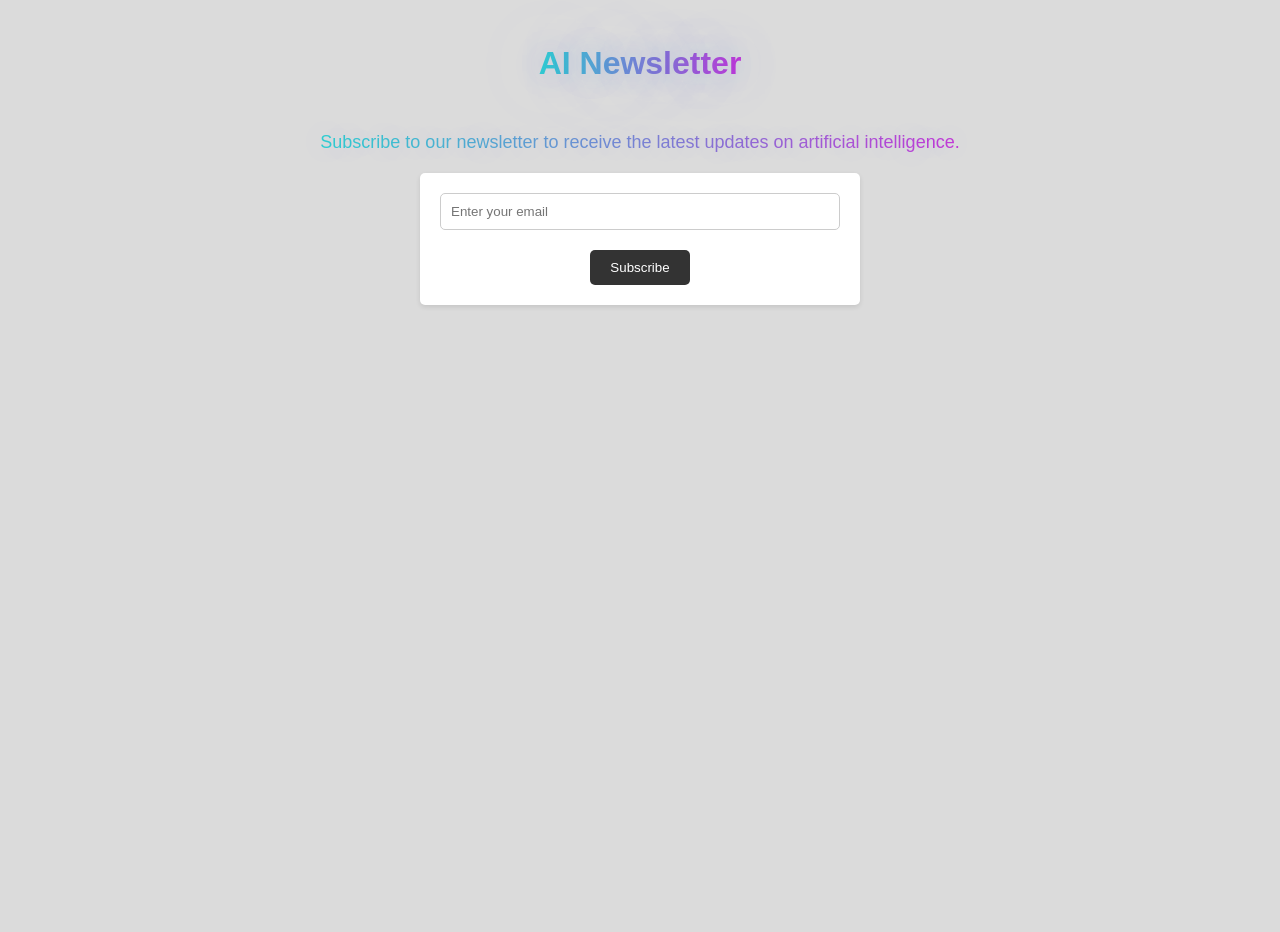
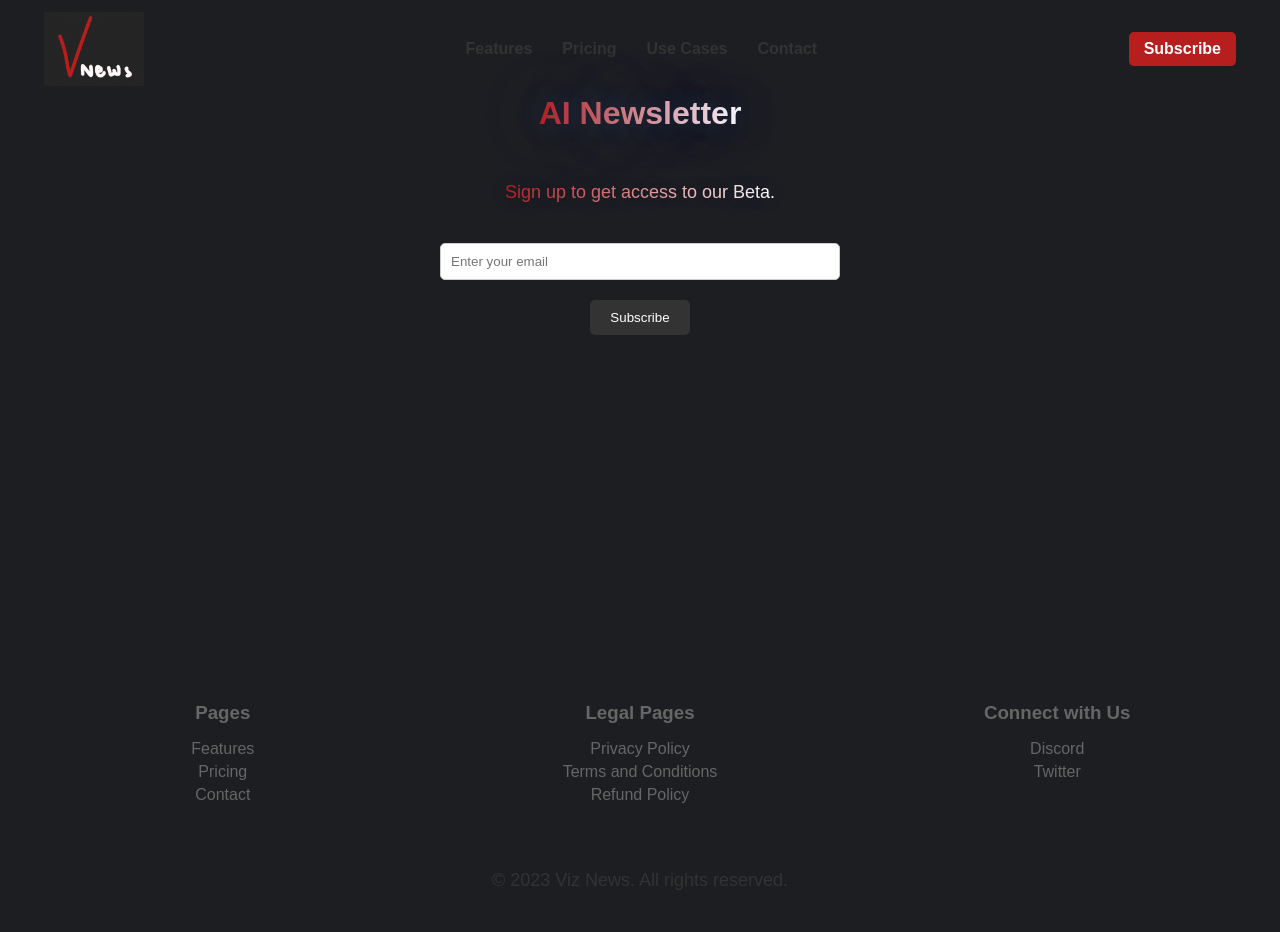
Before and after one commit to Viz-gov/AI_Newsletter, a plain HTML site: page index.html in a window 1280 px wide. Before the commit the page ends 800 px from the top, so only its background shows below. Drawn offline with Linux system fonts and the light colour scheme.

Commit message:
Add files via upload

```diff
--- a/emails.csv
+++ b/emails.csv
@@ -1 +1,2 @@
 vireng@utexas.edu
+vireng@utexas.edu
--- a/index.html
+++ b/index.html
@@ -1,10 +1,22 @@
 <!DOCTYPE html>
 <html>
 <head>
+  <link rel="stylesheet" type="text/css" href="styles.css">
   <title>AI Newsletter</title>
-  <link rel="stylesheet" type="text/css" href="styles.css">
 </head>
 <body>
+  <nav>
+    <div class="logo">
+      <img src="VNews.PNG" alt="Logo">
+    </div>
+    <div class="menu-items">
+      <a href="#">Features</a>
+      <a href="#">Pricing</a>
+      <a href="#">Use Cases</a>
+      <a href="#">Contact</a>
+    </div>
+    <a class="try-now-btn" href="#">Subscribe</a>
+  </nav>
   <div class="container">
     <link rel="preconnect" href="https://fonts.googleapis.com">
     <link rel="preconnect" href="https://fonts.gstatic.com" crossorigin>
@@ -12,7 +24,7 @@
     <h1 class="text-glow">
         <span class="text-gradient">AI Newsletter</span></h1>
     <p class = "text-glow">
-        <span class = "text-gradient">Subscribe to our newsletter to receive the latest updates on artificial intelligence.</span></p>
+        <span class = "text-gradient">Sign up to get access to our Beta.</span></p>
     <form id="email-form">
       <input type="email" id="email-input" placeholder="Enter your email" required>
       <button type="submit">Subscribe</button>
@@ -20,5 +32,53 @@
   </div>
 
   <script src="script.js"></script>
+  <br>
+  <br>
+  <br>
+  <br>
+  <br>
+  <br>
+  <br>
+  <br>
+  <br>
+  <br>
+  <br>
+  <br>
+  <br>
+
+  <br>
+  <br>
+  <br>
+
+  <footer>
+    <div class="footer-content">
+      <div class="footer-section">
+        <h3>Pages</h3>
+        <ul>
+          <li><a href="#">Features</a></li>
+          <li><a href="#">Pricing</a></li>
+          <li><a href="#">Contact</a></li>
+        </ul>
+      </div>
+      <div class="footer-section">
+        <h3>Legal Pages</h3>
+        <ul>
+          <li><a href="#">Privacy Policy</a></li>
+          <li><a href="#">Terms and Conditions</a></li>
+          <li><a href="#">Refund Policy</a></li>
+        </ul>
+      </div>
+      <div class="footer-section">
+        <h3>Connect with Us</h3>
+        <ul>
+          <li><a href="#">Discord</a></li>
+          <li><a href="#">Twitter</a></li>
+        </ul>
+      </div>
+    </div>
+    <div class="footer-bottom">
+      <p>&copy; 2023 Viz News. All rights reserved.</p>
+    </div>
+  </footer>
 </body>
 </html>
--- a/styles.css
+++ b/styles.css
@@ -1,7 +1,7 @@
 /* Body styles */
 body {
     font-family: 'DM Sans', sans-serif;
-    background-color: #dbdbdb;
+    background-color: #1D1E22;
     color: white;
     padding: 1rem;
     text-align: center;
@@ -13,7 +13,7 @@ body {
 
 /* https://rareblocks.xyz/ */
 .text-gradient {
-    background: linear-gradient(to right, #30CFD0, #c43ad6);
+    background: linear-gradient(to right, #B71E1E, #ffffff);
     -webkit-background-clip: text;
     -webkit-text-fill-color: transparent;
   }
@@ -27,10 +27,9 @@ h1 {
 form {
     max-width: 400px;
     margin: 20px auto;
-    background-color: #fff;
+    background-color: #1D1E22;
     padding: 20px;
     border-radius: 5px;
-    box-shadow: 0 2px 5px rgba(0, 0, 0, 0.1);
 }
 
 label {
@@ -68,3 +67,87 @@ p {
     font-size: 18px;
     color: #333;
 }
+nav {
+    background-color: #1D1E22;
+    height: 50px;
+    display: flex;
+    justify-content: space-between;
+    align-items: center;
+    padding: 0 20px;
+  }
+
+  .logo {
+    display: flex;
+    align-items: center;
+  }
+
+  .logo img {
+    width: 100px; /* Adjust the size of your logo */
+    height: auto;
+    margin-right: 10px;
+  }
+
+  .logo span {
+    font-weight: bold;
+    font-size: 18px;
+  }
+
+  .menu-items {
+    display: flex;
+    justify-content: center;
+    align-items: center;
+  }
+
+  .menu-items a {
+    margin: 0 15px;
+    text-decoration: none;
+    color: #333;
+    font-weight: bold;
+  }
+
+  .try-now-btn {
+    background-color: #B71E1E;
+    color: white;
+    padding: 8px 15px;
+    border-radius: 5px;
+    text-decoration: none;
+    font-weight: bold;
+  }
+  /* Existing CSS styles for the navigation bar */
+
+footer {
+    background-color: #1D1E22;
+    padding: 20px;
+    color: #666;
+  }
+
+  .footer-content {
+    display: flex;
+    justify-content: space-between;
+  }
+
+  .footer-section {
+    flex-basis: 30%;
+  }
+
+  .footer-section h3 {
+    margin-bottom: 10px;
+  }
+
+  .footer-section ul {
+    list-style: none;
+    padding: 0;
+  }
+
+  .footer-section li {
+    margin-bottom: 5px;
+  }
+
+  .footer-section a {
+    text-decoration: none;
+    color: #666;
+  }
+
+  .footer-bottom {
+    margin-top: 20px;
+  }
```
Also changed, not shown: VNews.PNG (added).
